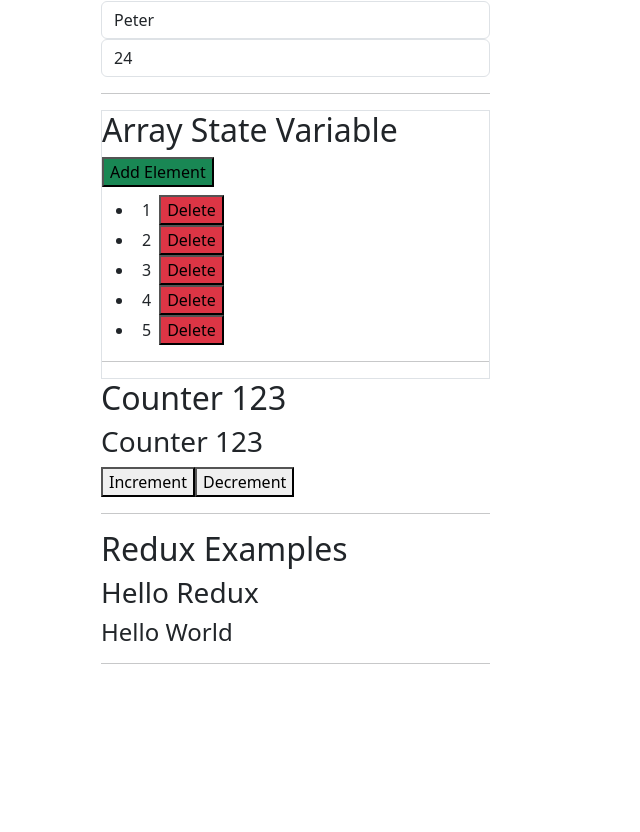
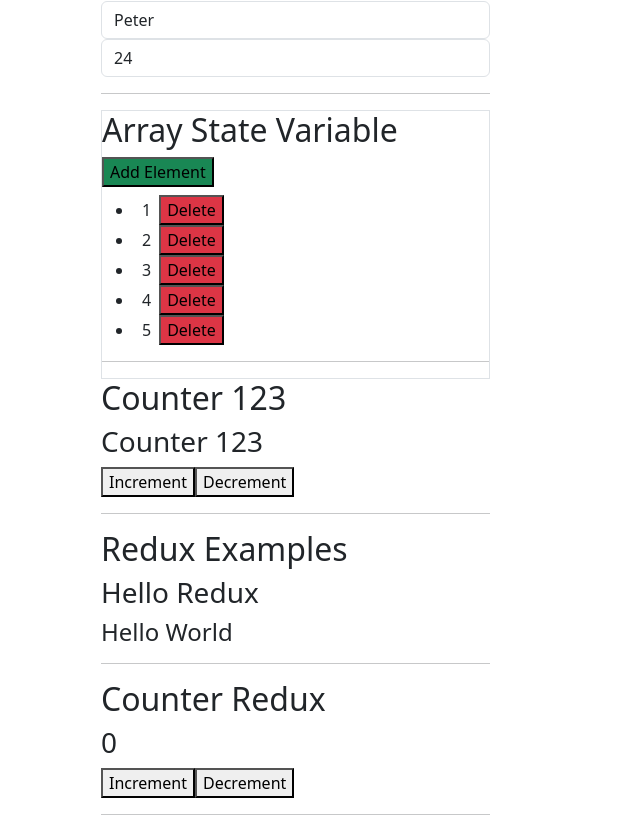
Before and after one commit to SophiaAva03/kambaz-next-js, a Next.js app: page /labs/lab4 in a window 1280 px wide. Shown: the part 1220-2052 px from the top of the page, without its empty margins (0-640 px from the left). Before the commit the page ends 1901 px from the top, so only its background shows below. Built offline with nearby package versions, Linux system fonts and the light colour scheme.

Commit message:
lab4 redux counter

```diff
--- /dev/null
+++ b/app/labs/lab4/redux/CounterRedux/counterReducer.tsx
@@ -0,0 +1,22 @@
+import { createSlice } from "@reduxjs/toolkit";
+
+const initialState = {
+    count: 0,
+};
+
+const counterSlice = createSlice({
+    name: "counter",
+    initialState,
+    reducers: {
+        increment: (state) => {
+            state.count = state.count + 1;
+        },
+        decrement: (state) => {
+            state.count = state.count - 1;
+        },
+    },
+    }
+);
+
+export const { increment, decrement } = counterSlice.actions;
+export default counterSlice.reducer;
--- /dev/null
+++ b/app/labs/lab4/redux/CounterRedux/index.tsx
@@ -0,0 +1,17 @@
+import { useSelector, useDispatch } from "react-redux";
+import { increment, decrement } from "./counterReducer";
+import { RootState } from "../../store";
+
+export default function CounterRedux() {
+    const { count } = useSelector((state: RootState) => state.counterReducer);
+    const dispatch = useDispatch();
+    return (
+        <div id="wd-counter-redux">
+            <h2>Counter Redux</h2>
+            <h3>{count}</h3>
+            <button onClick={() => dispatch(increment())} id="wd-counter-redux-increment-click"> Increment </button>
+            <button onClick={() => dispatch(decrement())} id="wd-counter-redux-decrement-click"> Decrement </button>
+            <hr/>
+        </div>
+    );
+}
--- a/app/labs/lab4/redux/page.tsx
+++ b/app/labs/lab4/redux/page.tsx
@@ -1,8 +1,9 @@
 "use client"
 
-import HelloRedux from "./hello/index";
 import store from "../store";
 import { Provider } from "react-redux";
+import HelloRedux from "./hello/index";
+import CounterRedux from "./CounterRedux/index";
 
 export default function ReduxExamples() {
     return (
@@ -10,6 +11,7 @@ export default function ReduxExamples() {
             <div>
                 <h2>Redux Examples</h2>
                 <HelloRedux />
+                <CounterRedux />
             </div>
         </Provider>
     );
--- a/app/labs/lab4/store.ts
+++ b/app/labs/lab4/store.ts
@@ -1,8 +1,12 @@
 import { configureStore } from "@reduxjs/toolkit";
 import helloReducer from "../lab4/redux/hello/helloReducer";
+import counterReducer from "../lab4/redux/CounterRedux/counterReducer";
 
 const store = configureStore({
-    reducer: { helloReducer }});
+    reducer: {
+        helloReducer,
+        counterReducer,
+    }});
 
 export type RootState = ReturnType<typeof store.getState>;
 export default store;
```
